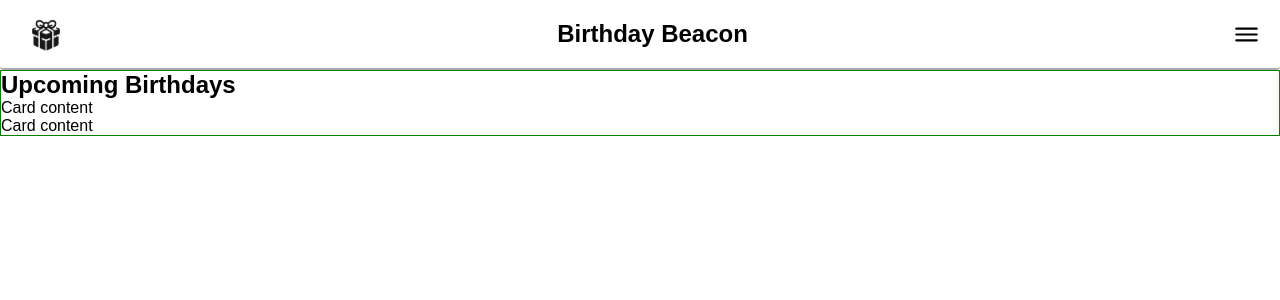
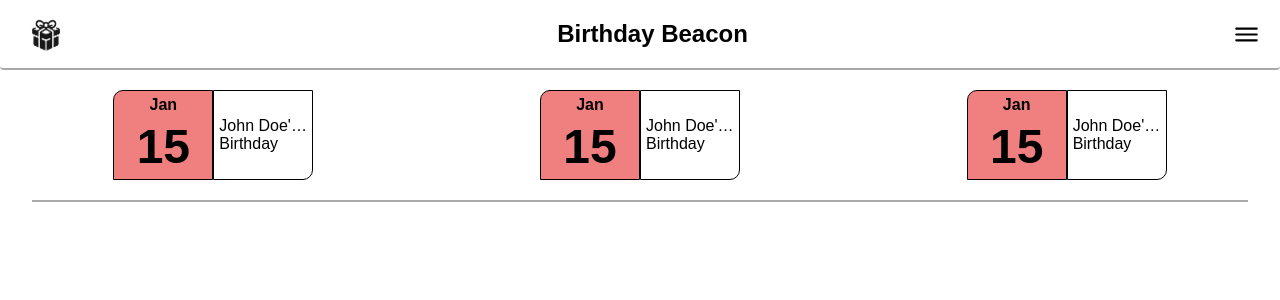
Before and after one commit to LucasLofqvist/birthday-beacon-ui, a Vue app: page / in a window 1280 px wide. Shown: the top 300 px of the page. Built offline with nearby package versions, Linux system fonts and the light colour scheme.

Commit message:
Created static birthday/event-card components.

```diff
--- a/src/components/BirthdayCard.vue
+++ b/src/components/BirthdayCard.vue
@@ -2,8 +2,78 @@
 
 <template>
   <div class="birthday-card">
-    <p>Card content</p>
+    <section class="time-of-event">
+      <h2 class="month">Jan</h2>
+      <h3 class="date">15</h3>
+    </section>
+    <section class="event-details">
+      <p class="contacts-name">
+        John Doe'ssaddddddddddddddddddddddddddddddddddddddddddddddddddddddddd
+      </p>
+      <p class="event-type">Birthday</p>
+    </section>
   </div>
 </template>
 
-<style scoped></style>
+<style scoped>
+.birthday-card {
+  display: flex;
+  align-items: stretch;
+  justify-content: center;
+  flex-wrap: wrap;
+}
+
+.time-of-event {
+  background-color: lightcoral;
+  border: 1px solid black;
+  display: flex;
+  flex-direction: column;
+  align-items: center;
+  justify-content: center;
+  width: 100px;
+  padding: 5px;
+  border-top-left-radius: 10px;
+}
+
+.month {
+  font-size: 1rem;
+  font-weight: bold;
+  margin-bottom: 5px;
+  align-self: center;
+  justify-self: center;
+}
+
+.date {
+  font-size: 3rem;
+  font-weight: bold;
+  align-self: center;
+  justify-self: center;
+}
+
+.event-details {
+  border: 1px solid black;
+  display: flex;
+  flex-direction: column;
+  align-items: center;
+  justify-content: center;
+  padding: 5px;
+  width: 100px;
+  border-bottom-right-radius: 10px;
+}
+
+.contacts-name {
+  width: 100%;
+  white-space: nowrap;
+  overflow: hidden;
+  text-overflow: ellipsis;
+  margin: 0;
+}
+
+.event-type {
+  width: 100%;
+  white-space: nowrap;
+  overflow: hidden;
+  text-overflow: ellipsis;
+  margin: 0;
+}
+</style>
--- a/src/views/DashboardView.vue
+++ b/src/views/DashboardView.vue
@@ -4,18 +4,37 @@ import BirthdayCard from "../components/BirthdayCard.vue";
 
 <template>
   <div class="dashboard-content">
-    <section class="carusel-section">
-      <h2>Upcoming Birthdays</h2>
-      <div class="birthday-carousel">
-        <BirthdayCard />
-        <BirthdayCard />
-      </div>
-    </section>
+    <div class="birthday-carousel">
+      <BirthdayCard />
+      <BirthdayCard />
+      <BirthdayCard />
+    </div>
+
+    <hr />
   </div>
 </template>
 
 <style scoped>
 .dashboard-content {
-  border: 1px solid green;
+  display: flex;
+  flex-direction: column;
+  align-items: center;
+}
+
+.carusel-title {
+  justify-self: center;
+}
+
+.birthday-carousel {
+  width: 100%;
+  display: flex;
+  margin: 20px 0 20px 0;
+  align-items: center;
+  justify-content: space-around;
+}
+
+hr {
+  width: 95%;
+  border: solid 1px darkgray;
 }
 </style>
```
